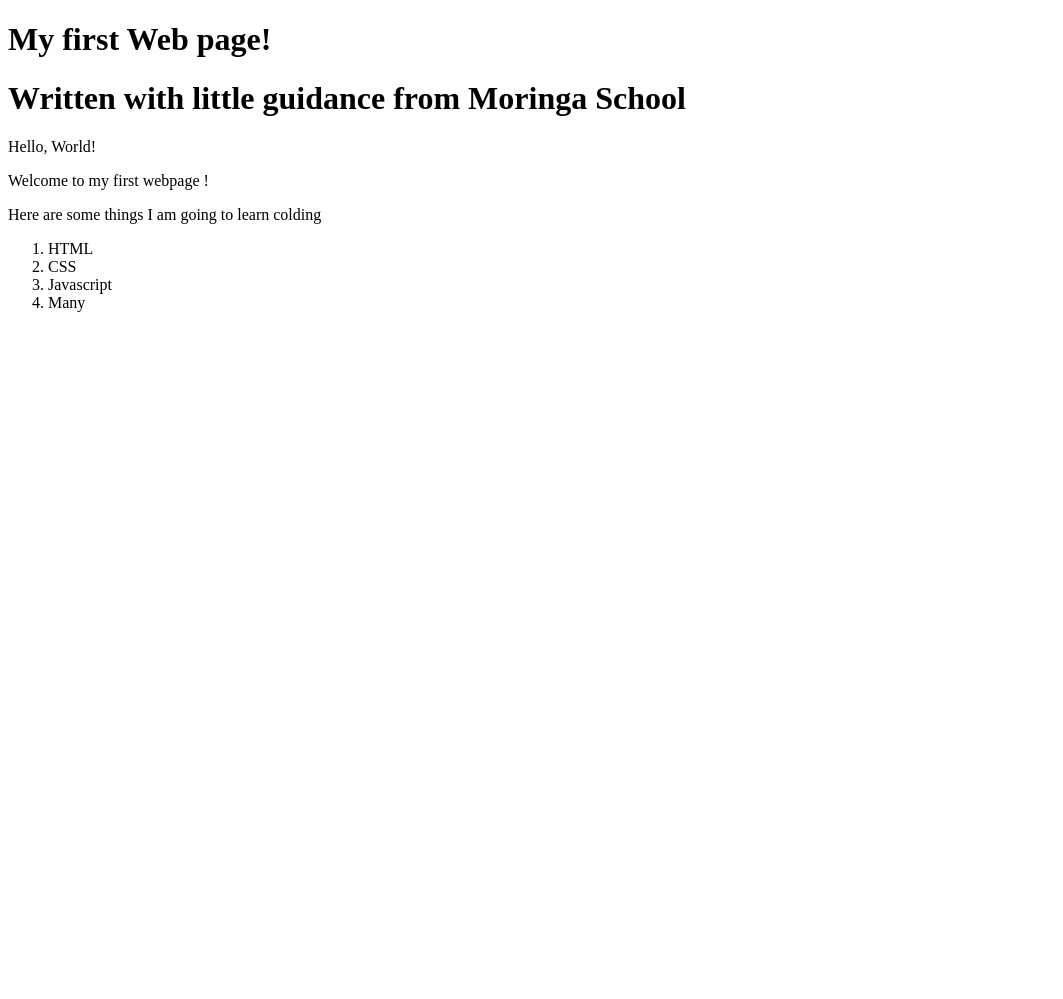
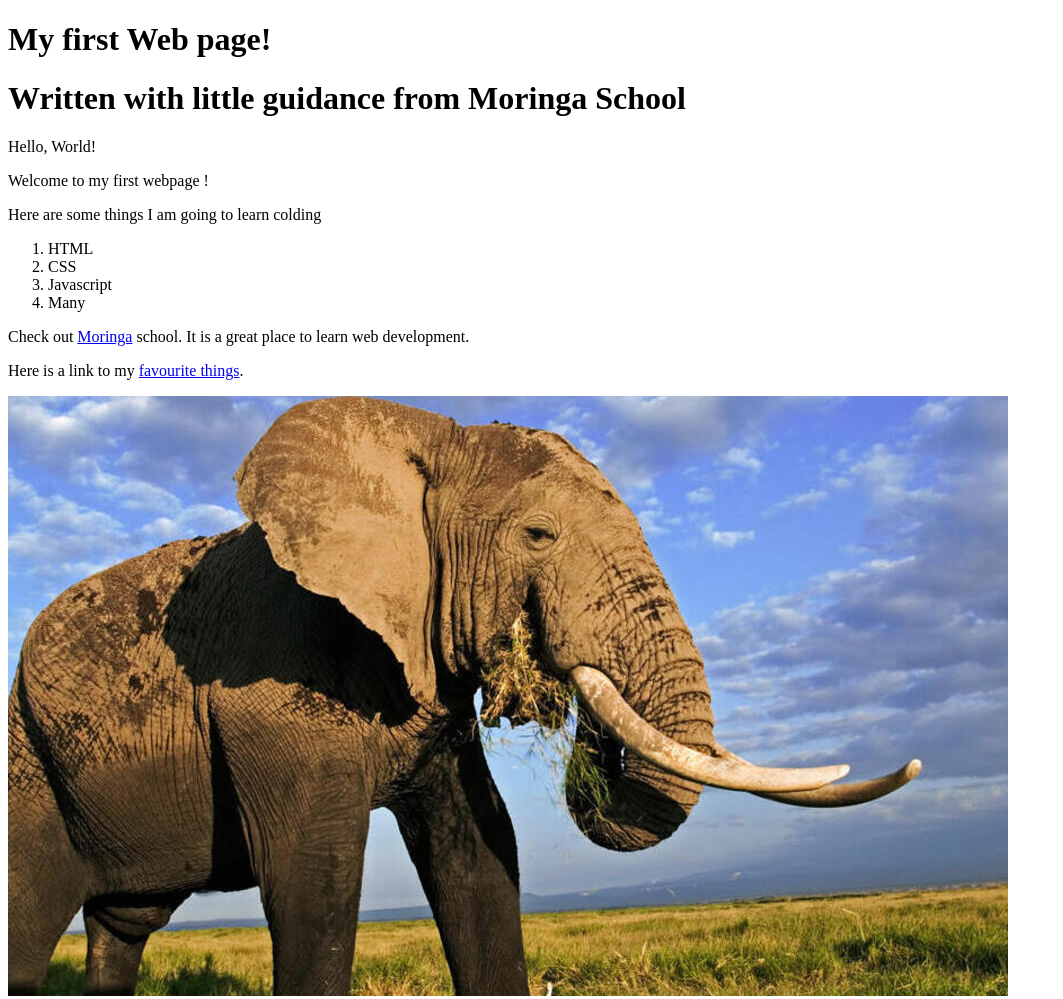
Before and after one commit to geoffrey-odari2/my-first-website, a plain HTML site: page my-first-webpage.html in a window 1280 px wide. Shown: the whole page, without its empty margins (0-1063 px from the left). Before the commit the page ends 800 px from the top, so only its background shows below. Drawn offline with Linux system fonts and the light colour scheme.

Commit message:
Created links to moringa school and my favourite things

```diff
--- a/my-first-webpage.html
+++ b/my-first-webpage.html
@@ -15,5 +15,8 @@
       <li>Javascript</li>
       <li>Many</li>
     </ol>
+    <p>Check out <a href="https://www.moringaschool.com/">Moringa</a> school. It is a great place to learn web development.</p>
+    <p>Here is a link to my <a href="favourite-things.html">favourite things</a>.</p>
+    <img src="images/elephant.jpg" alt="image of an elephant">
   </body>
 </html>
```
Lines whose indentation alone changed are shown as unchanged.
